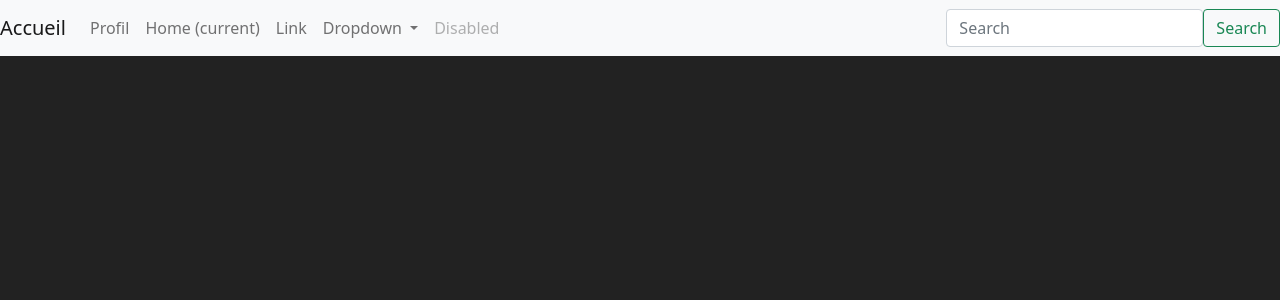
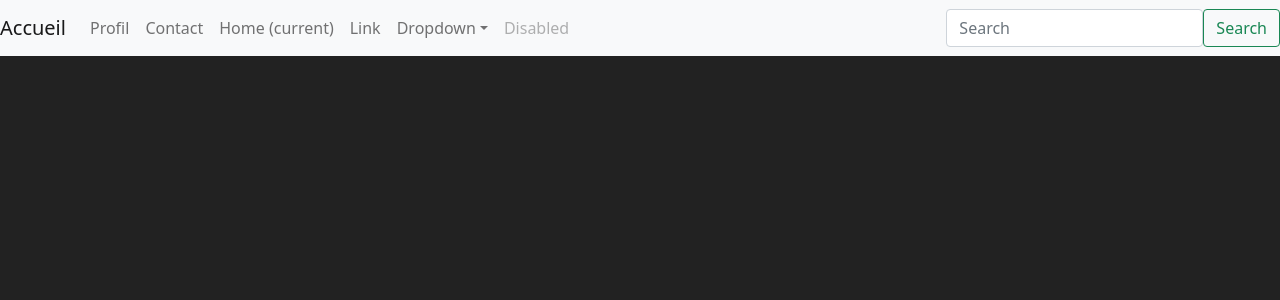
Before and after one commit to mbimba/MS_Developpeur-Appli_Aout-Oct2024, a Symfony app: template monProjet/templates/base.html.twig in a window 1280 px wide. Shown: the top 300 px of the page. Run offline with Twig, Linux system fonts and the light colour scheme; the template is opened without the code that fills it, so the values that code supplies are empty; some libraries are stand-ins or nearby versions.

Commit message:
Mise à jour fichier: base.html.twig

```diff
--- a/monProjet/src/DataFixtures/Jeu1.php
+++ b/monProjet/src/DataFixtures/Jeu1.php
@@ -6,6 +6,7 @@ use Doctrine\Bundle\FixturesBundle\Fixture;
 use Doctrine\Persistence\ObjectManager;
 use App\Entity\Artist;
 use App\Entity\Disc;
+
 
 class Jeu1 extends Fixture
 {
--- a/monProjet/templates/base.html.twig
+++ b/monProjet/templates/base.html.twig
@@ -22,6 +22,9 @@
                     <a class="nav-link" href="{{ path('app_profil') }}">Profil</a>
                 </li>
             <li class="nav-item">
+                    <a class="nav-link" href="#">Contact </a>
+            </li>
+            <li class="nav-item">
                     <a class="nav-link" href="#">Home <span class="sr-only">(current)</span></a>
             </li>
             <li class="nav-item">
@@ -29,8 +32,8 @@
             </li>
             <li class="nav-item dropdown">
                     <a class="nav-link dropdown-toggle" href="#" id="navbarDropdown" role="button" data-toggle="dropdown" aria-haspopup="true" aria-expanded="false">
-                        Dropdown
-                    </a>
+                        Dropdown</a>
+
             <div class="dropdown-menu" aria-labelledby="navbarDropdown">
                         <a class="dropdown-item" href="#">Action</a>
                         <a class="dropdown-item" href="#">Another action</a>
@@ -48,6 +51,12 @@
             </form>
         </div>
 </nav>
+
+
+
+
+
+
         {% block body %}{% endblock %}
 
          <script src="https://code.jquery.com/jquery-3.4.1.slim.min.js" integrity="sha384-J6qa4849blE2+poT4WnyKhv5vZF5SrPo0iEjwBvKU7imGFAV0wwj1yYfoRSJoZ+n" crossorigin="anonymous"></script>
```
Lines whose indentation alone changed are shown as unchanged.
